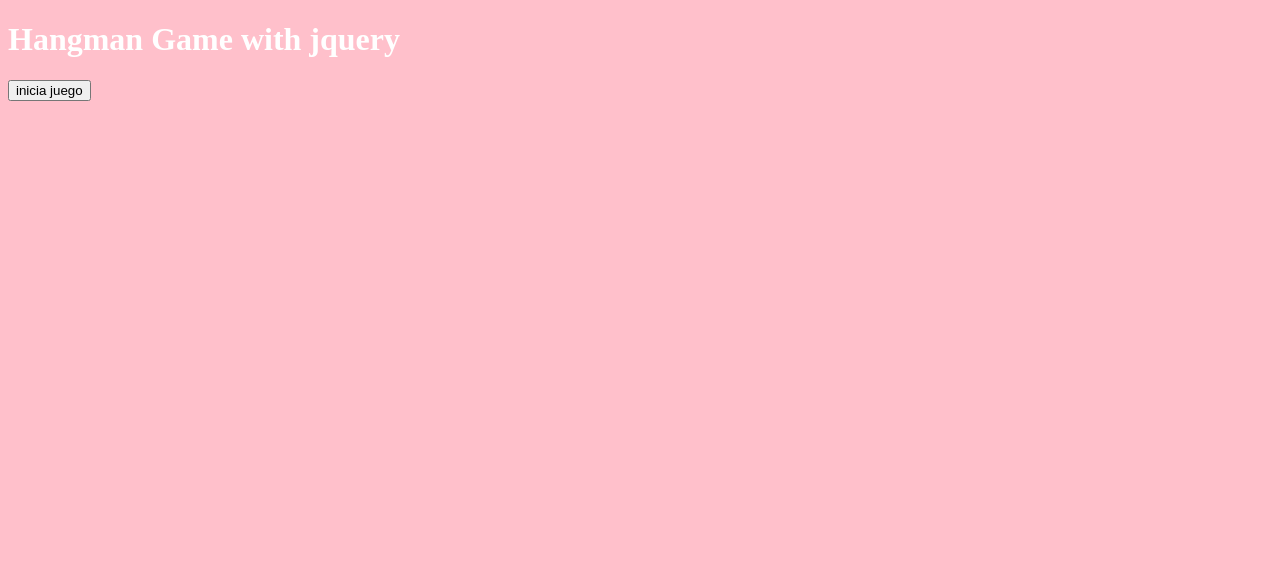
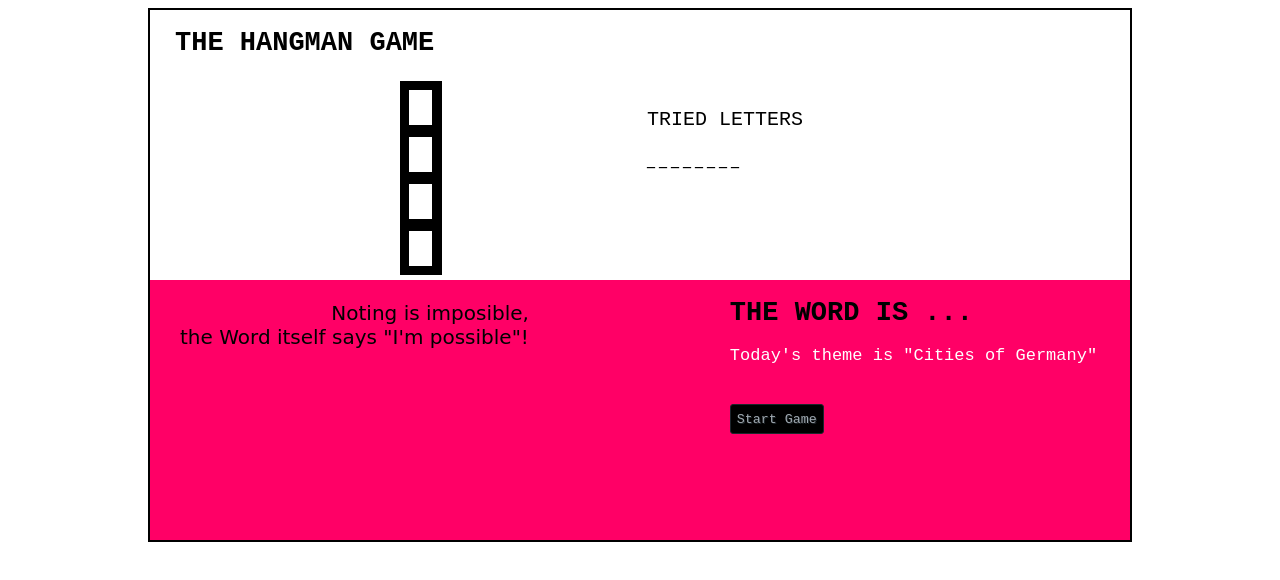
Before and after one commit to Karl74/hangman-Game, a plain HTML site: page index.html in a window 1280 px wide. Drawn offline with nearby package versions, Linux system fonts and the light colour scheme.

Commit message:
basic design and logic

```diff
--- /dev/null
+++ b/assets/css/style.css
@@ -0,0 +1,126 @@
+
+body{
+	background:white;
+}
+
+#gameContainer{
+	width:980px;
+	border:2px solid black;
+	margin: auto;
+}
+
+
+.textContainer {
+	margin:5px 5px 5px 25px;
+}
+#whiteZone{
+	background-color:white;
+}
+
+#errorsContainer{
+	background-color:black;
+	width: 36px;
+	margin: 5px 5px 5px 250px;
+	border:solid 3px black;
+	display: flex;
+	flex-direction:column;
+
+}
+
+.errCounter {
+	background-color: white;
+	width: 23px;
+	height: 35px;
+	margin:6px;
+}
+
+.row {display: table-row;
+}
+
+.cells{
+	display: table-cell;
+}
+
+
+.rightSide {
+	margin: 10px 10px 10px 200px;
+}
+
+#pinkZone{
+	background-color:#ff0066;
+	height: 260px;
+
+}
+
+h1 {
+	font-family: "Courier New", Courier, monospace;
+	font-size:27px;
+	font-style:normal;
+	font-weight: bold;
+}
+
+h2 {
+	font-family: "Courier New", Courier, monospace;
+	font-size:20px;
+	font-style:normal;
+	font-weight: 500;
+	}
+
+h3 {
+	font-family: "Courier New", Courier, monospace;
+	font-size:17px;
+	font-style:normal;
+	font-weight: 500;
+	color:white;
+}
+
+p {
+	font-family: "Brush Script MT", cursive;
+	font-size: 20px;
+	font-weight: 400;
+}
+
+.text {
+	text-align: right;
+	margin:1px 1px 1px 30px;
+	line-height:0.2;
+}
+
+
+#wordContainer {
+	display: flex;
+	flex-direction: row;
+	justify-content: space-around;
+	align-items: center;
+	background-color: white;
+	border-left:4px solid white;
+	border-right: 4px solid white;
+
+}
+.letterBox {
+	background-color: #ff0066;
+	text-align: center;
+	margin: 5px;
+	width: 40px;
+	height: 45px;
+}
+.letter {
+	margin: 4px;
+	font-family: "Courier New", Courier, monospace;
+	color:white;
+	font-size: 2em;
+	width: 23px;
+}
+
+#iniciar,
+#iniciar:active {
+	background-color: black;
+	color: #9fa8b0;
+	font-family: "Courier New", Courier, monospace;
+    font-weight: 500;
+    text-shadow: 1px 1px #1f272b;
+    border: 1px solid #1c252b;
+    border-radius: 3px;
+    height: 30px;
+    margin: 12px 0px;
+}
--- a/index.html
+++ b/index.html
@@ -2,52 +2,77 @@
 <html>
 <head>
 	<title>The word box</title>
-
-	<style type="text/css">
-		body {
-			background-color: pink;
-			color: white;}
-
-		#wordContainer {
-			display: flex;
-			flex-direction: row;
-			justify-content: space-around;
-			align-items: center;
-			background-color: white;
-			border-left:4px solid white;
-			border-right: 4px solid white;
-
-		}
-		.letterBox {
-			background-color: pink;
-			text-align: center;
-			margin: 5px;
-			width: 40px;
-			height: 45px;
-		}
-		.letter {
-			margin: 4px;
-			font-family: sans-serif;
-			font-size: 2em;
-			width: 23px;
-		}
+	<link rel="stylesheet" type="text/css" href="assets/css/style.css">
 
 
-
-
-	</style>
 </head>
 
+<body>
+	<div id="gameContainer">
+		<div id="whiteZone">
+			<div class="textContainer">
+				<h1> THE HANGMAN GAME </h1>
+			</div>
 
-<body>
-	<h1> Hangman Game with jquery</h1>
-	<button id="iniciar">inicia juego</button>
+			<div class="row">
+				<div class="cells">
+						<div id="errorsWraper" >
+							<div id="errorsContainer">
+								<div id="error1" class="errCounter">
+								</div>
 
+								<div id="error2" class="errCounter">
+								</div>
 
-	<div id="mainArea">
-		<div id="wordContainer">
+								<div id="error3" class="errCounter">
+								</div>
+
+								<div id="error4" class="errCounter">
+								</div>
+							</div>
+						</div>
+				</div>
+
+				<div class="cells">
+						<div id="labelBox" class="rightSide">
+							<h2 class="label"> TRIED LETTERS </h2>
+						</div>
+
+						<div id="failContainer" class="rightSide">
+							<h4 class="temporal">_ _ _ _ _ _ _ _ </h4>
+						</div>
+				</div>
+			</div>
+
 		</div>
+
+		<div id="pinkZone">
+			<div class="row">
+				<div class="cells">
+					<div class="text">
+						<p>Noting is imposible, </p>
+						<p>the Word itself says "I'm possible"!</p>
+					</div>
+				</div>
+
+				<div class="cells">
+					<div id="labelBox" class="rightSide">
+						<h1 class="label"> THE WORD IS ... </h1>
+						<h3>Today's theme is "Cities of Germany"</h3>
+					</div>
+
+					<div id="wordContainer" class="rightSide">
+					</div>
+
+					<div id="buttonCont" class="rightSide">
+					<button id="iniciar">Start Game</button>
+					</div>
+				</div>
+			</div>
+		</div>
+
 	</div>
+
 
 
 	<script type="text/javascript" src="https://code.jquery.com/jquery-2.2.0.min.js"></script>
@@ -67,6 +92,10 @@
 //  2. SELECT A WORD RANDOMLY -- After Cick on button ///////////////////////////////////////////////////////////////////////
 
 		$("#iniciar").on("click", function() {
+			failLetters = [];
+			empty = [];
+			lostHealth = 0;
+			finalG = [];
 	  		var game = cities[Math.floor(Math.random() * cities.length)];
 																	console.log (game);
 
```
